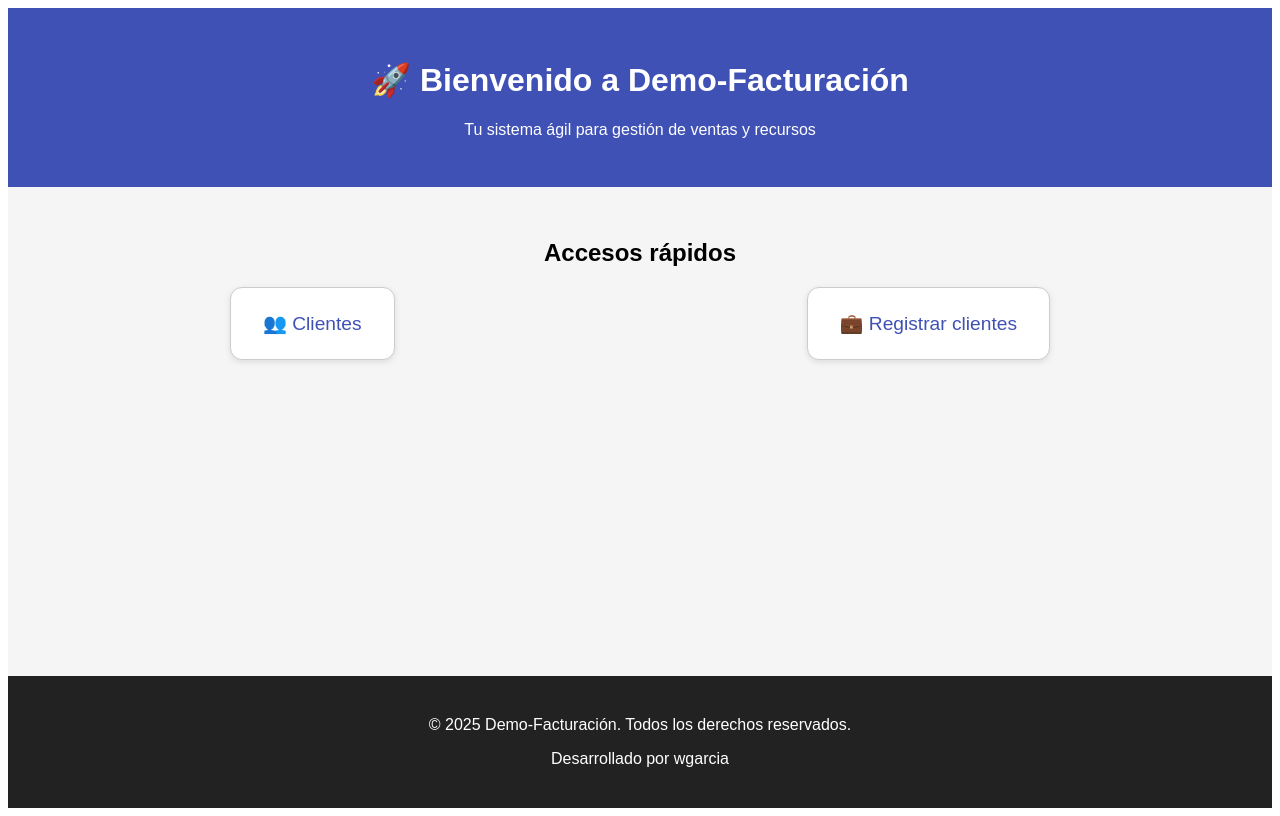
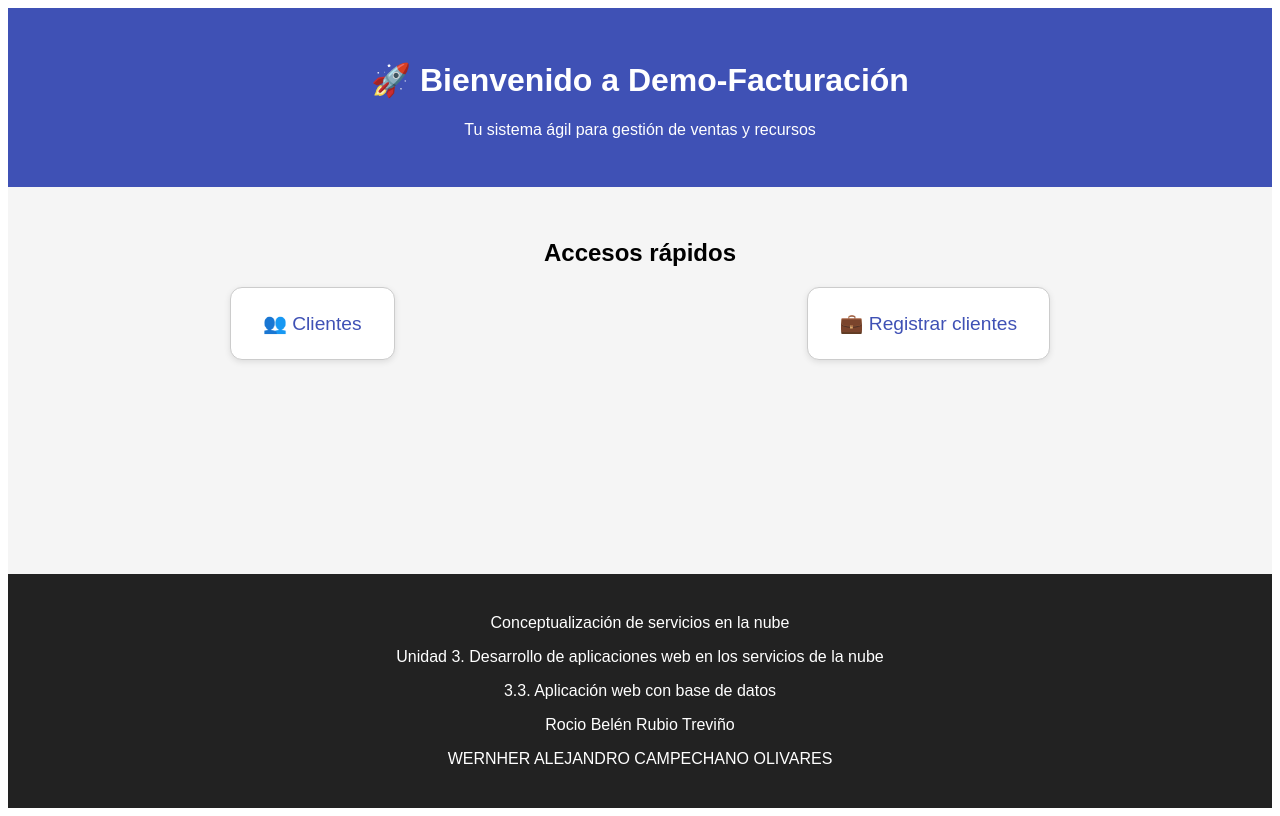
Before and after one commit to wernher-camp/railway, an Angular app: page / in a window 1280 px wide. Built offline with nearby package versions, Linux system fonts and the light colour scheme.

Commit message:
Update app.component.html

```diff
--- a/src/app/app.component.html
+++ b/src/app/app.component.html
@@ -17,8 +17,12 @@
  <router-outlet></router-outlet>
 
   <footer class="footer">
-    <p>&copy; 2025 Demo-Facturación. Todos los derechos reservados.</p>
-    <p>Desarrollado por wgarcia</p>
+    <p>Conceptualización de servicios en la nube</p>
+    <p>Unidad 3. Desarrollo de aplicaciones web en los servicios de la nube</p>
+    <p>3.3. Aplicación web con base de datos</p>
+    <p>Rocio Belén Rubio Treviño</p>
+    <p>WERNHER ALEJANDRO CAMPECHANO OLIVARES</p>
+
   </footer>
 
 </div>
```
